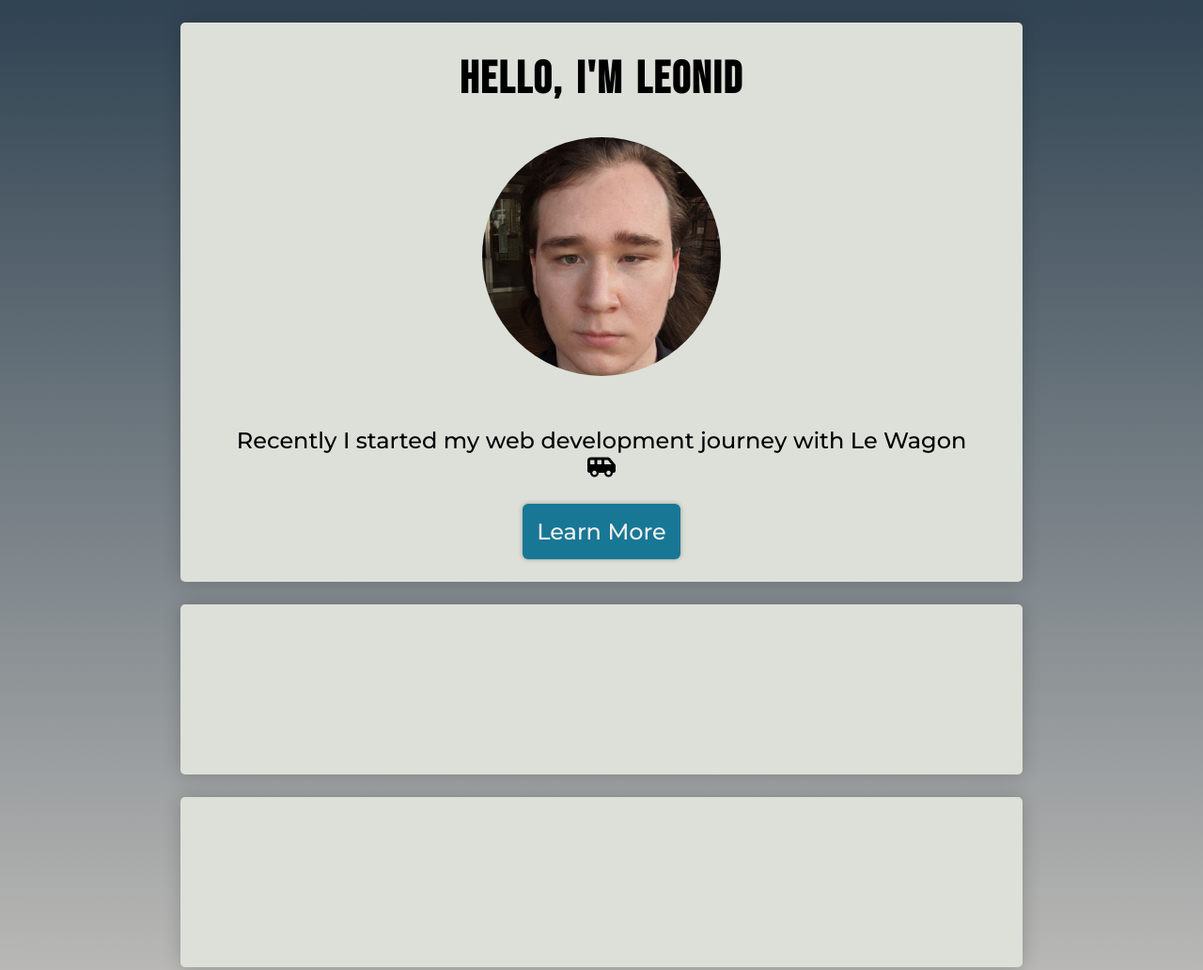
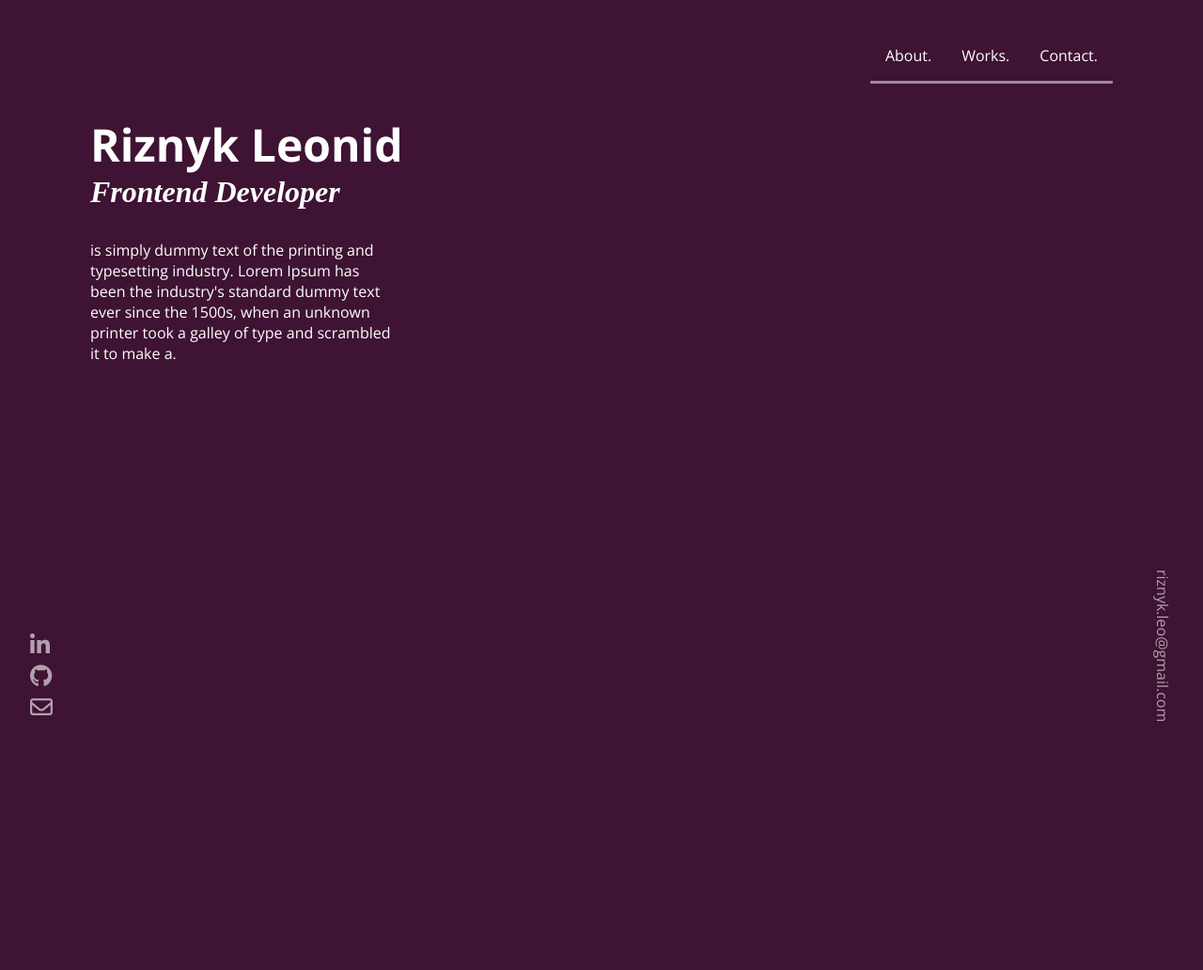
Before and after one commit to RiznykLeo/profile, a website: page index.html in a window 1280 px wide. Shown: the top 1032 px of the page at 94% size. After the commit the page ends 832 px from the top, so only its background shows below. Drawn offline with nearby package versions, Linux system fonts and the light colour scheme; a web font is replaced by a local one.

Commit message:
Global rework WIP

```diff
--- a/index.html
+++ b/index.html
@@ -5,43 +5,47 @@
         <meta name="viewport"
               content="width=device-width, user-scalable=no, initial-scale=1.0, maximum-scale=1.0, minimum-scale=1.0">
         <meta http-equiv="X-UA-Compatible" content="ie=edge">
-    <link rel="stylesheet" href="style.css">
+        <link rel="stylesheet" href="styles/css/style.css">
         <script src="https://kit.fontawesome.com/6c37d87cb7.js" crossorigin="anonymous"></script>
         <link rel="icon" href="images/user.png" type="image/icon type">
+        <link rel="preconnect" href="https://fonts.googleapis.com">
+        <link rel="preconnect" href="https://fonts.gstatic.com" crossorigin>
+        <link href="https://fonts.googleapis.com/css2?family=Open+Sans:wght@300;400;700&family=Tiro+Bangla&display=swap" rel="stylesheet">
         <title>Riznyk Leonid Profile</title>
     </head>
-<body>
-    <div class="wrap">
-        <div class="card">
-            <div class="content main_card">
-                <h1>Hello, I'm Leonid</h1>
-                <img class = "profile-photo" src="images/profile_photo_crop.jpg" alt="profile photo">
-                <p>Recently I started my web development journey with Le Wagon <i class="fa-solid fa-van-shuttle"></i></p>
-                <a href="https://www.lewagon.com/" class="btn-link" target="_blank" >Learn More</a>
+    <body class="background">
+        <div class="container-main">
+            <div class="container-page">
+                    <nav class="nav">
+                        <a class="link" href="">About.</a>
+                        <a class="link" href="">Works.</a>
+                        <a class="link" href="">Contact.</a>
+                    </nav>
+                    <div class="vertical-container">
+                        <h1 class="head">Riznyk Leonid</h1>
+                        <h2 class="accent">Frontend Developer</h2>
+                        <div class="text-block">
+                            <p>is simply dummy text of the printing
+                                and typesetting industry. Lorem Ipsum has been the
+                                industry's standard dummy text ever since the 1500s,
+                                when an unknown printer took a galley of type and
+                                scrambled it to make a.</p>
                         </div>
                     </div>
-        <div class="card">
-            <div class="content">
-                <h2>I love 3D printing <i class="fa-solid fa-gears"></i></h2>
-                <p>I have big experience with FDM and SLA 3d printing technologies</p>
+
                 </div>
+
+            <div class="info-right">
+                    <a href="">riznyk.leo@gmail.com</a>
                 </div>
-        <div class="card">
-            <div class="content">
-                <h2>I love Front-end <i class="fa-solid fa-wand-magic-sparkles"></i></h2>
-                <p>My goal is to became Front-End developer until the end of 2022</p>
-            </div>
-        </div>
-        <div class="card">
-            <div class="content">
-                <h2>My social Links <i class="fa-solid fa-comment"></i></h2>
-                <ul class="social-links">
-                    <li class = "inline-list"><a href="https://discord.com/users/Werzam#7143/" class = "inline-link" target="_blank" ><i class="fa-brands fa-discord"></i></a></li>
-                    <li class = "inline-list"><a href="https://www.linkedin.com/in/leonid-riznyk-8292651aa/" class = "inline-link" target="_blank" ><i class="fa-brands fa-linkedin-in"></i></a></li>
-                    <li class = "inline-list"><a href="https://t.me/RiznykLeo" class = "inline-link" target="_blank" ><i class="fa-brands fa-telegram"></i></a></li>
+            <div class="info-left">
+                <ul>
+                    <li><a href=""><i class="fa-brands fa-linkedin-in"></i></a></li>
+                    <li><a href=""><i class="fa-brands fa-github"></i></a></li>
+                    <li><a href=""><i class="fa-regular fa-envelope"></i></a></li>
                 </ul>
             </div>
-        </div>
+
         </div>
     </body>
 </html>
--- /dev/null
+++ b/styles/sass/components/_containers.scss
@@ -0,0 +1,11 @@
+@import "../utilities/variables";
+
+.container-main{
+  padding: 0 $cnt-mn 0 $cnt-mn;
+  position: relative;
+  min-height: 100vh;
+}
+
+.container-page{
+  padding: 0 $cnt-pg 0 $cnt-pg;
+}
--- /dev/null
+++ b/styles/sass/components/_nav.scss
@@ -0,0 +1,22 @@
+@import "../utilities/variables";
+
+.nav{
+  display: flex;
+  justify-content: end;
+  align-items: center;
+  margin: 2rem 0 0 0 ;
+  padding-right: 5rem;
+  width: 100%;
+
+  a{
+    text-decoration: none;
+  }
+  .link{
+    color: $link;
+    padding: 1rem;
+    &:hover{
+    color: $link-hover;
+    }
+    border-bottom: 3px solid rgba(255,255,255,0.5);
+  }
+}
--- /dev/null
+++ b/styles/sass/layout/_global.scss
@@ -0,0 +1,16 @@
+@import "../utilities/variables";
+*{
+  margin: 0;
+  padding: 0;
+}
+html{
+  font-size: 16px;
+  font-family:$main-font;
+}
+a{
+  text-decoration: none;
+}
+ul{
+  list-style: none;
+
+}
--- /dev/null
+++ b/styles/sass/main.scss
@@ -0,0 +1,5 @@
+@import "utilities/variables";
+@import "layout/global";
+@import "pages/index";
+@import "components/containers";
+@import "components/nav";
--- /dev/null
+++ b/styles/sass/pages/_index.scss
@@ -0,0 +1,57 @@
+@import "../utilities/variables";
+.background{
+  background: $background;
+}
+h1,h2,p{
+  color: $font-color;
+}
+h1{
+  font-size: 3rem ;
+}
+h2{
+  font-size: 2rem;
+}
+
+.head{
+  margin-top: 2rem;
+}
+.accent{
+  font-family: 'Tiro Bangla', serif;
+  font-style: italic;
+}
+.text-block{
+  margin-top: 2rem;
+  max-width: 30%;
+}
+
+
+.info-right{
+    position: fixed;
+    right: 2rem;
+    bottom: 2rem;
+    writing-mode: vertical-rl;
+  a{
+    color: rgba(255,255,255,0.6);
+    transition: 100ms;
+    &:hover{
+      color: rgba(255,255,255,1);
+    }
+  }
+}
+
+.info-left{
+  display: flex;
+  justify-content: end;
+  align-items: center;
+  position: fixed;
+  left: 2rem;
+  bottom: 2rem;
+  font-size: 1.5rem;
+  a{
+    color: rgba(255,255,255,0.6);
+    transition: 100ms;
+    &:hover{
+      color: rgba(255,255,255,1);
+    }
+  }
+}
--- /dev/null
+++ b/styles/sass/utilities/_variables.scss
@@ -0,0 +1,15 @@
+//colors
+$background: #3E1333;
+$font-color: rgba(255,255,255,1);
+
+$link: rgba(255,255,255,1);
+$link-hover: rgba(255,255,255,0.7);
+
+//paddings
+$cnt-pg: 4rem;
+$cnt-mn: 2rem;
+
+//fonts
+$main-font:'Open Sans', sans-serif;;
+
+$accent:'Tiro Bangla', serif;;
```
Also changed, not shown: package.json (added, +8 -0 lines), style.css (deleted), styles/css/style.css (added), 3 other files. Lines whose indentation alone changed are shown as unchanged.
